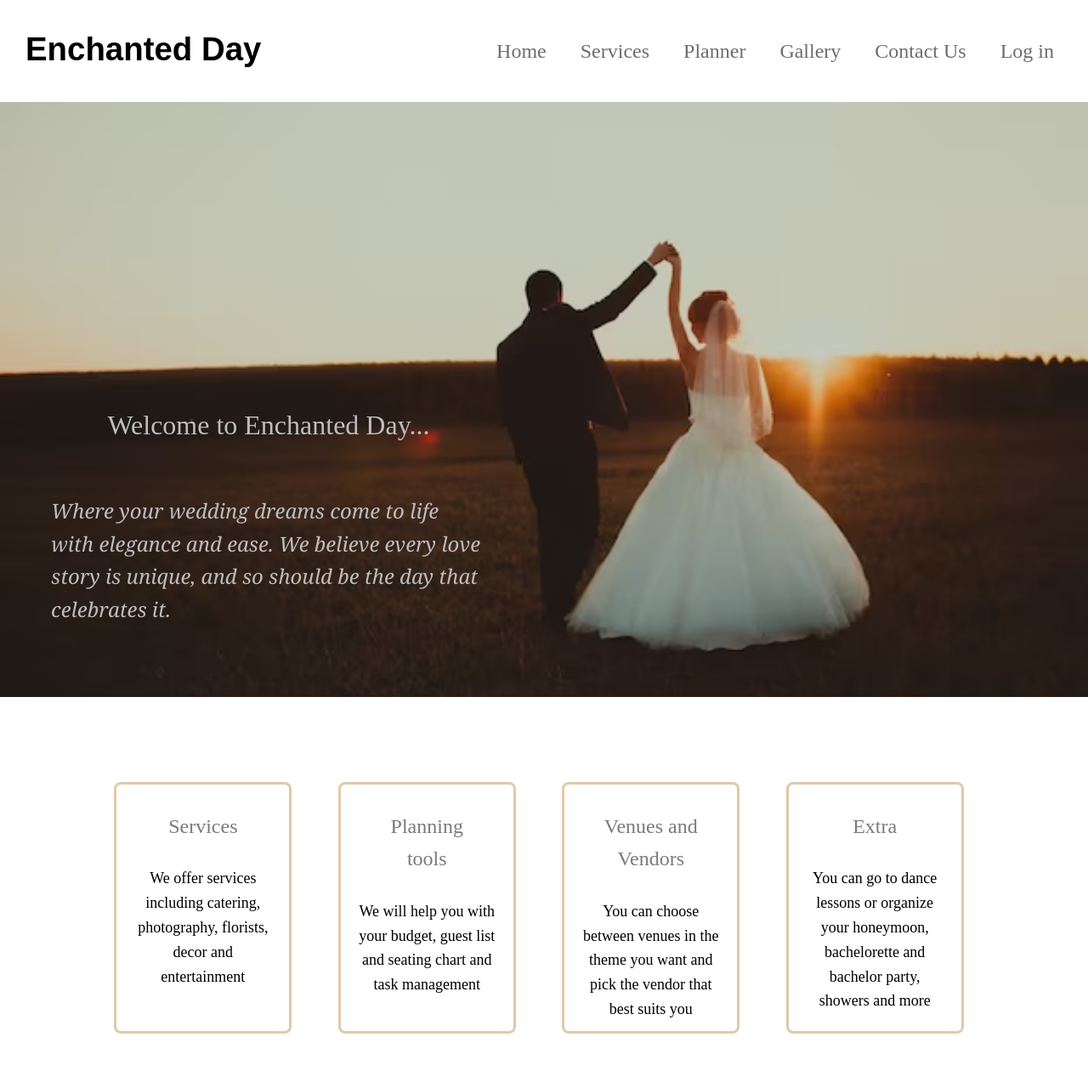
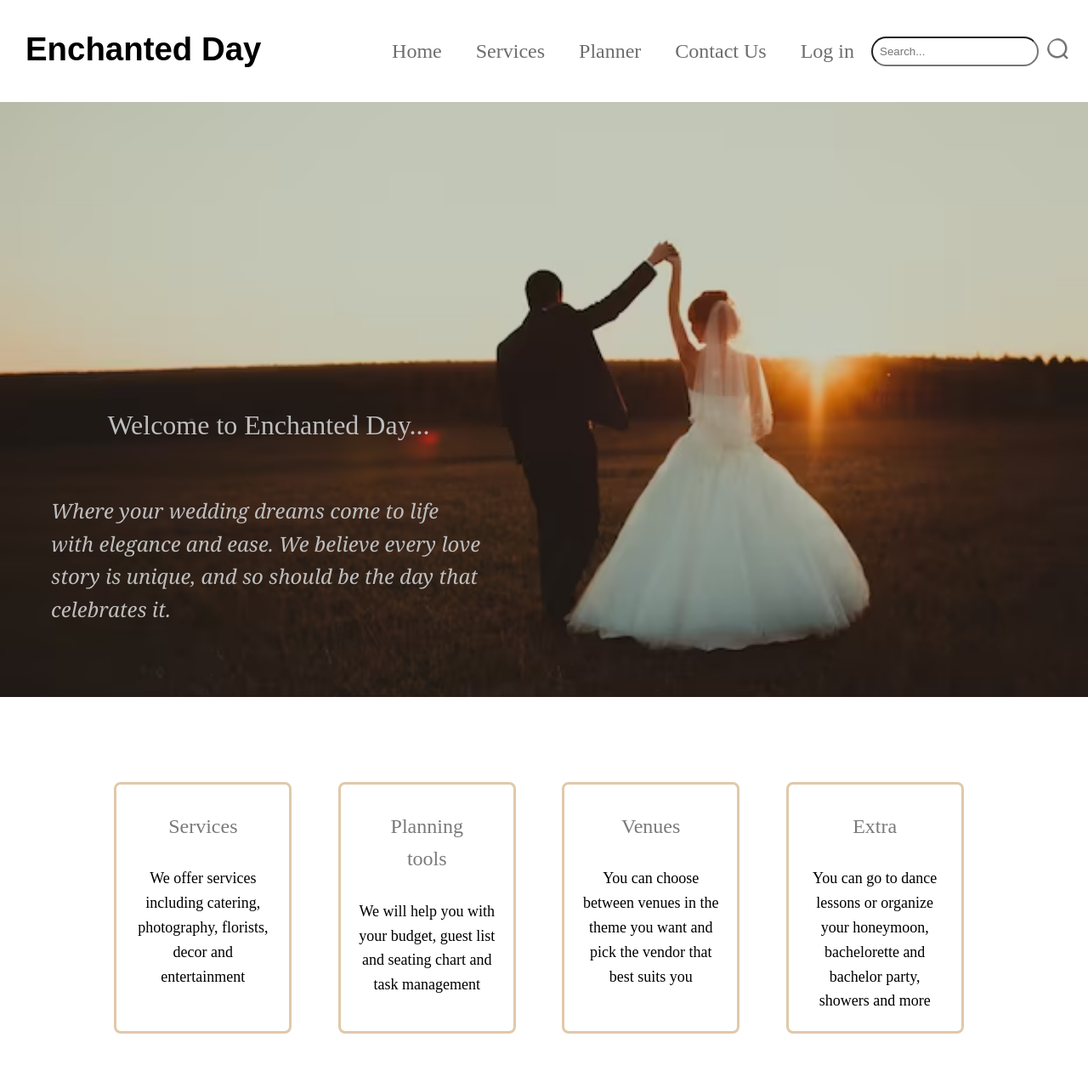
Before and after one commit to diellav/Enchanted-Day, a PHP site: page /HomePage.html in a window 1280 px wide; the page is wider, and only the part inside the window is pictured. Shown: the top 1280 px of that part at 85% size. Run offline with PHP 8.4, Linux system fonts and the light colour scheme; some web fonts are replaced.

Commit message:
Search bar

```diff
--- a/HomePage.html
+++ b/HomePage.html
@@ -21,7 +21,7 @@
                 <div class="dropdown">
                     <a href="#">Services</a>
                     <div class="permbajtja">
-                        <a href="#">Venues & Vendors</a>
+                        <a href="#">Venues</a>
                         <a href="#">Catering</a>
                         <a href="#">Florists</a>
                         <a href="#">Photography</a>
@@ -36,9 +36,13 @@
                         <a href="#">Task Management</a>
                     </div>
                 </div>
-                <a href="#">Gallery</a>
                 <a href="#">Contact Us</a>
                 <a href="#">Log in</a>
+
+                <form action="/search" method="get" class="search">
+                    <input type="text" name="search" placeholder="Search..." class="inputi">
+                    <button type="submit"><img src="Fotot/search.png" ></button>
+                </form>
             </div>
         </div>
     </header>
@@ -53,7 +57,7 @@
         <div class="container2">
             <div class="kuti"><p id="dizajn-sh">Services</p> <p>We offer services including  catering, photography, florists, decor and entertainment  </p></div>
             <div class="kuti"><p id="dizajn-sh">Planning tools</p><p>We will help you with your budget, guest list and seating chart and task  management</p></div>
-            <div class="kuti"><p id="dizajn-sh">Venues and Vendors</p> <p>You can choose between venues in the theme you want and pick the vendor that best suits you </p></div>
+            <div class="kuti"><p id="dizajn-sh">Venues</p> <p>You can choose between venues in the theme you want and pick the vendor that best suits you </p></div>
             <div class="kuti"><p id="dizajn-sh">Extra</p><p>You can go to dance lessons or organize your honeymoon, bachelorette and bachelor party, showers and more  </p></div>
         </div>
 
--- a/style.css
+++ b/style.css
@@ -78,6 +78,33 @@ header{
 }
 .permbajtja a:hover{
     text-decoration: underline;
+}
+
+/* search bar */
+.search{
+    display:flex;
+    justify-content: end;
+}
+.inputi{
+    border-radius: 30px;
+    margin-right:10px;
+    padding:8px;
+}
+
+button{
+    padding: 0;
+    border: none;
+    background: none;
+    cursor: pointer;
+}
+button img{
+    width:28px;
+    height:28px;
+    border: none;
+    border-radius:50%;
+    object-fit: cover;
+    cursor: pointer;
+
 }
 
  /* Pjesa e fotos ne qender*/
```
Also changed, not shown: Fotot/search.png (added).
